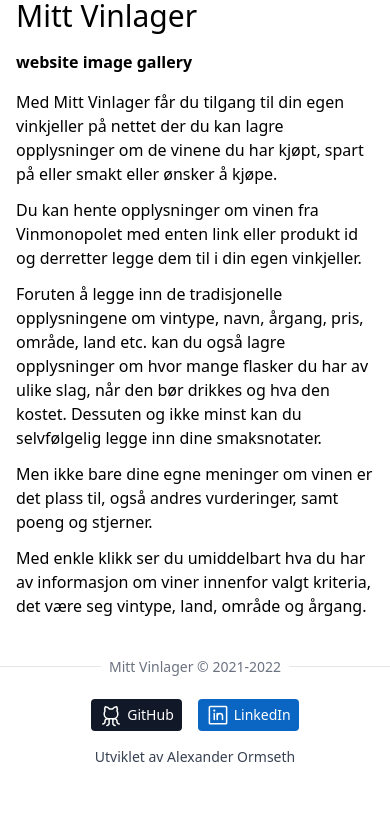
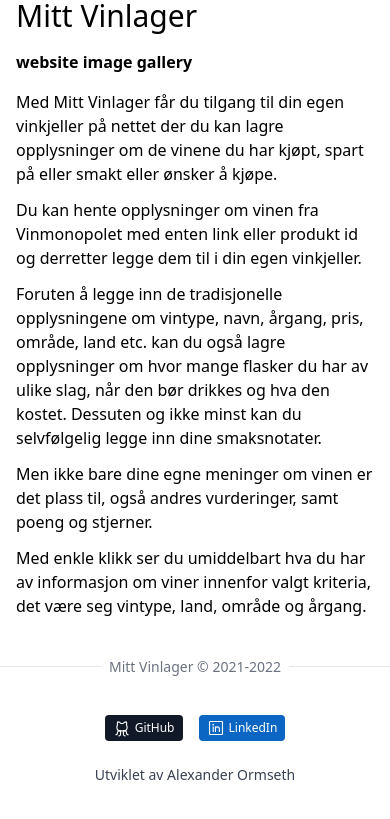
Before and after one commit to AlexanderOrmseth/MittVinlager, a React (Vite) app in the folder client/: page / in a window 390 px wide. Shown: the part 371-1190 px from the top of the page. Built offline with nearby package versions, Linux system fonts and the light colour scheme.

Commit message:
Responsiveness in footer

```diff
--- a/client/src/app/layout/Layout.tsx
+++ b/client/src/app/layout/Layout.tsx
@@ -11,16 +11,16 @@ const Layout = () => {
       <main className="mx-auto flex w-full min-w-[320px] max-w-screen-xl grow flex-col px-4 pt-4 pb-12 xl:px-0">
         <Outlet />
       </main>
-      <footer className="relative mx-auto w-full min-w-[320px] max-w-screen-xl border-t py-8 px-4 dark:border-gray-700 xl:px-0">
-        <div className="flex  flex-col items-center justify-around gap-4 md:flex-row">
-          <div className="flex flex-wrap gap-4 text-sm">
+      <footer className="relative mx-auto w-full min-w-[320px] max-w-screen-xl border-t md:py-8 py-12 px-4 dark:border-gray-700 xl:px-0">
+        <div className="flex flex-col items-center justify-around gap-x-4 gap-y-6 md:flex-row">
+          <div className="flex flex-wrap gap-4 xts:text-sm text-xs">
             <a
               href="https://github.com/AlexanderOrmseth/MittVinlager"
               target="_blank"
               className="flex items-center gap-x-1 rounded border-white bg-gray-900 px-2 py-1 text-white hover:bg-black dark:bg-black/60 dark:hover:bg-black"
               rel="noreferrer"
             >
-              <GithubLogo size="1.5rem" />
+              <GithubLogo size="1.5em" />
               GitHub
             </a>
             <a
@@ -29,7 +29,7 @@ const Layout = () => {
               className="flex items-center gap-x-1 rounded border-white bg-[#0a66c2] px-2 py-1  text-white hover:bg-[#004182]"
               rel="noreferrer"
             >
-              <LinkedinLogo size="1.5rem" />
+              <LinkedinLogo size="1.5em" />
               LinkedIn
             </a>
           </div>
```
